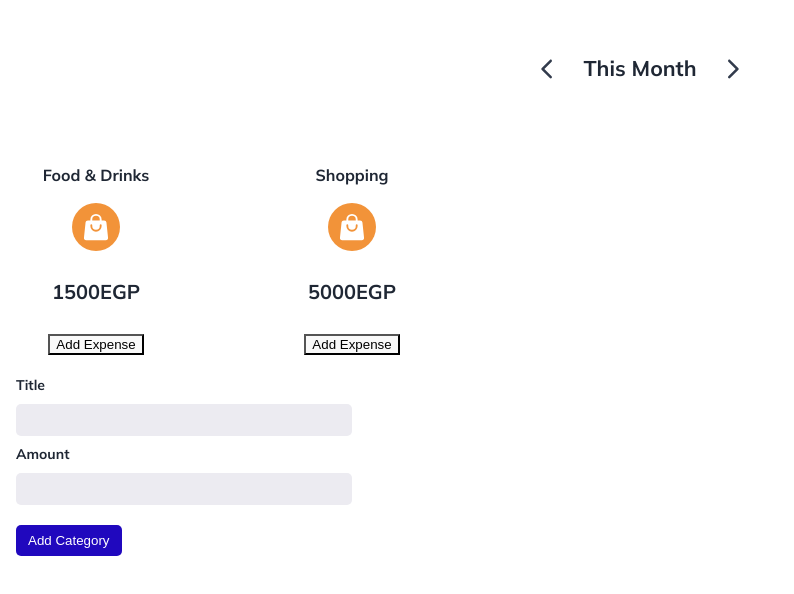
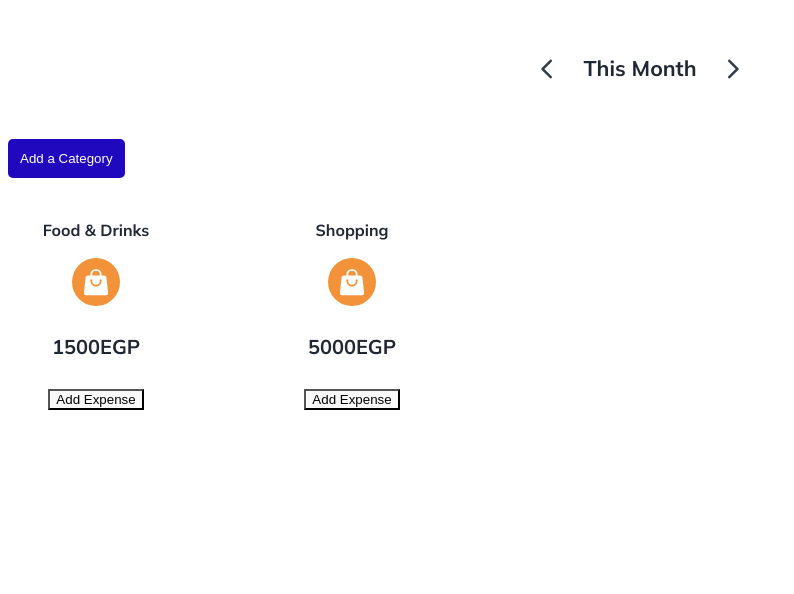
Before and after one commit to metalFrenzy/expenses-web, a React (Vite) app: page / in a window 1280 px wide. Shown: the top 594 px of the page, without its empty margins (0-794 px from the left). Built offline with nearby package versions, Linux system fonts and the light colour scheme.

Commit message:
feat(ui): open dialog

```diff
--- a/src/components/add-categories/categories-form/categories-from.tsx
+++ b/src/components/add-categories/categories-form/categories-from.tsx
@@ -5,7 +5,7 @@ interface Props {
     onSave: (categoryData: { title: string; amount: string }) => void;
 }
 
-function CategoriesForm({onSave}: Props) {
+function CategoriesForm({ onSave }: Props) {
     const [title, setTitle] = useState('')
     const [amount, setAmount] = useState('')
     const titleChangeHandler = (event: React.ChangeEvent<HTMLInputElement>) => {
@@ -18,7 +18,7 @@ function CategoriesForm({onSave}: Props) {
     const submitHandler = (event: React.FormEvent) => {
         event.preventDefault()
         const catgoryData = {
-            title:title,
+            title: title,
             amount: amount
         }
         onSave(catgoryData)
@@ -38,6 +38,9 @@ function CategoriesForm({onSave}: Props) {
         </div>
         <div className="action-button">
             <button className="add" type='submit'>Add Category</button>
+            <button className="close-button">
+                Close
+            </button>
         </div>
     </form>
 }
--- a/src/pages/home-page/home-page.tsx
+++ b/src/pages/home-page/home-page.tsx
@@ -3,7 +3,7 @@ import AddCategories from "../../components/add-categories/add-new-categories";
 import AddCategoryButton from "../../components/add-category-button";
 import HeadingSection from "../../components/heading-section";
 import { useState } from "react";
-import './home-page.scss'
+import './home-page.scss';
 
 const expensCatgories = [
     {
@@ -16,26 +16,49 @@ const expensCatgories = [
         title: "Shopping",
         amount: "5000EGP",
     }
-]
+];
 
 export default function HomePage() {
 
-    const [categories, setCategories] = useState(expensCatgories)
+    const [categories, setCategories] = useState(expensCatgories);
+    const [isDialogOpen, setIsDialogOpen] = useState(false);
 
-    const addCategory = (catgories: { title: string; amount: string, id: string }) => {
-        console.log('this is the cats from the home',catgories)
-        setCategories((prevState) => {
-            return [...prevState,catgories]
-        })
-    }
+    const addCategory = (category: { title: string; amount: string; id: string }) => {
+        console.log('This is the category from Home:', category);
+        setCategories((prevState) => [...prevState, category]);
+    };
 
-    return <>
-        <div heading-section>
-            <HeadingSection></HeadingSection>
-        </div>
+    const openDialog = () => {
+        setIsDialogOpen(true);
+    };
 
-        <AddCategoryButton expensCatgories={categories}></AddCategoryButton>
-        <AddCategories onAdd={addCategory}></AddCategories>
+    const closeDialog = () => {
+        setIsDialogOpen(false);
+    };
 
-    </>
+    return (
+        <>
+            <div heading-section>
+                <HeadingSection></HeadingSection>
+            </div>
+            <button
+                className="add-category-button"
+                onClick={openDialog}
+            >
+                Add a Category
+            </button>
+            <AddCategoryButton expensCatgories={categories}></AddCategoryButton>
+            {isDialogOpen && (
+                <div className="dialog-overlay">
+                    <div className="dialog">
+
+                        <AddCategories onAdd={(category) => {
+                            addCategory(category);
+                            closeDialog();
+                        }}></AddCategories>
+                    </div>
+                </div>
+            )}
+        </>
+    );
 }
```
